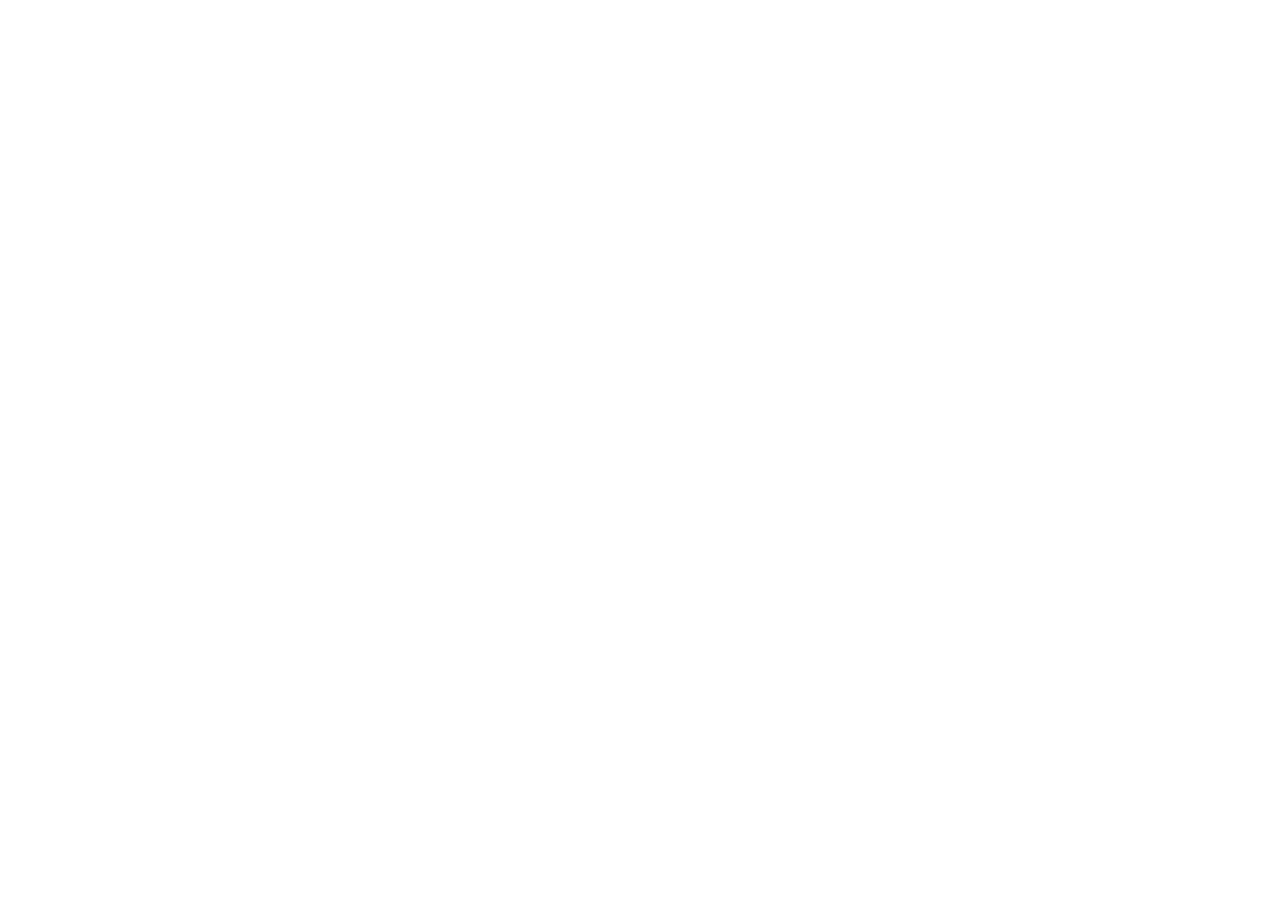
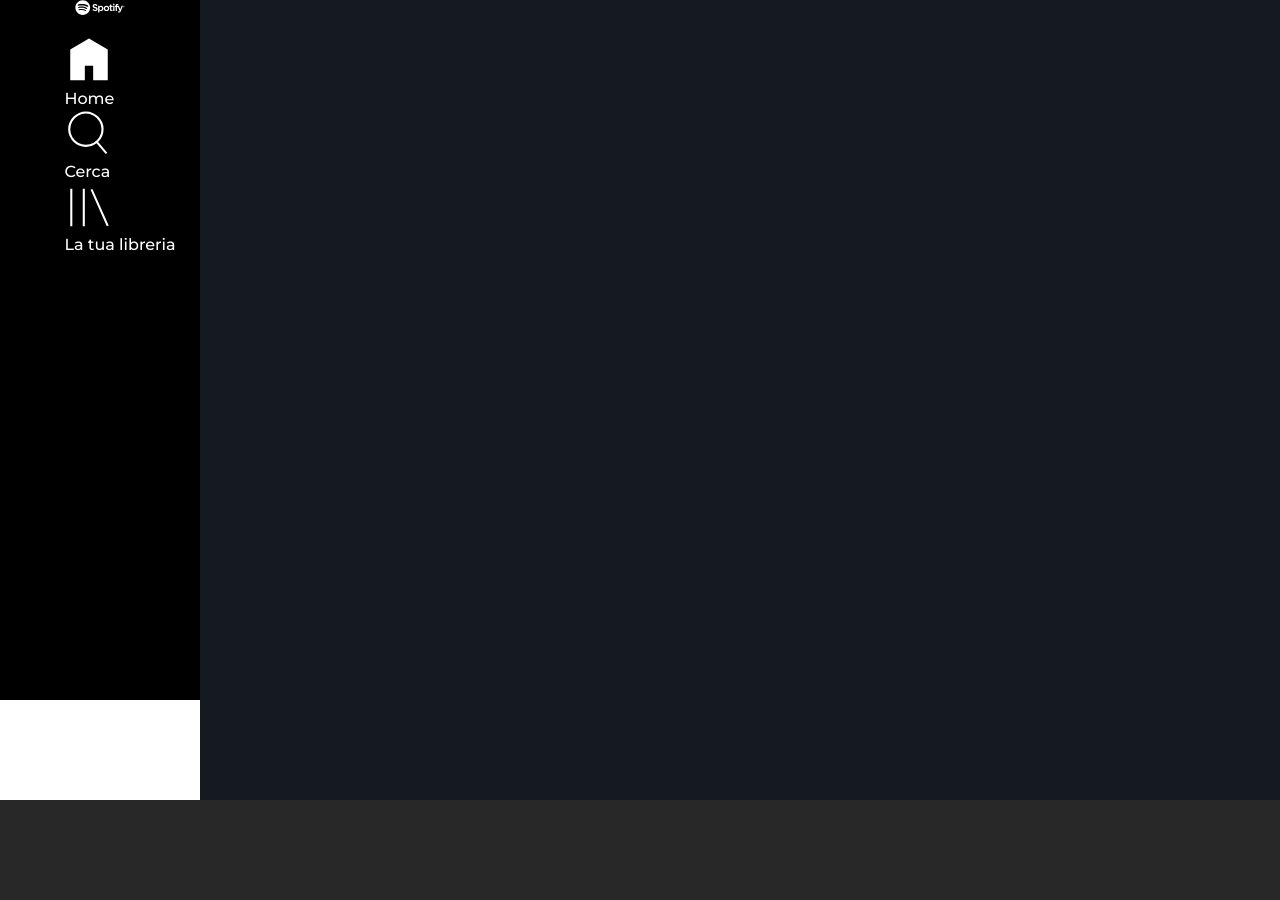
Before and after one commit to DennisEmp/html-css-spotifyweb, a plain HTML site: page index.html in a window 1280 px wide. Before the commit the page ends 800 px from the top, so only its background shows below. Drawn offline with Linux system fonts and the light colour scheme.

Commit message:
impostazione pagina

```diff
--- a/index.html
+++ b/index.html
@@ -5,12 +5,36 @@
     <meta http-equiv="X-UA-Compatible" content="IE=edge">
     <meta name="viewport" content="width=device-width, initial-scale=1.0">
     <link rel="preconnect" href="https://fonts.googleapis.com">
-<link rel="preconnect" href="https://fonts.gstatic.com" crossorigin>
-<link href="https://fonts.googleapis.com/css2?family=Montserrat:wght@100;200;300;500;700&display=swap" rel="stylesheet">
+    <link rel="preconnect" href="https://fonts.gstatic.com" crossorigin>
+    <link href="https://fonts.googleapis.com/css2?family=Montserrat:wght@100;200;300;500;700&display=swap" rel="stylesheet">
+    <script src="https://kit.fontawesome.com/1d86bf17be.js" crossorigin="anonymous"></script>
+    <link rel="stylesheet" href="style.css">
     <title>Spotify</title>
 </head>
 <body>
-
+    <main>
+        <div class="container">
+            <nav class="left-menu">
+                <img src="img/logo.svg" alt="logo">
+                <ul>
+                    <li class="list-menu">
+                        <img src="img/home.svg" alt="home">
+                        <p>Home</p>
+                    </li>
+                    <li class="list-menu">
+                        <img src="img/search.svg" alt="search">
+                        <p>Cerca</p>
+                    </li>
+                    <li class="list-menu">
+                        <img src="img/libreria.svg" alt="libreria">
+                        <p>La tua libreria</p>
+                    </li>
+                </ul>
+            </nav>
+            <div class="pagina"></div>
+        </div>
+        <nav class="navbar-bottom"></nav>
+    </main>
 
 </body>
 </html>
--- a/style.css
+++ b/style.css
@@ -1,3 +1,39 @@
 * {
     margin: 0 auto;
 }
+
+.container {
+    width: 100%;
+    height: 100vh;
+    display: flex;
+    flex-direction: row;
+}
+
+.left-menu {
+    background-color: #000000;
+    width: 200px;
+    display: flex;
+    flex-direction: column;
+    align-items: flex-start;
+    gap: 20px;
+    height: calc(100vh - 100px);
+}
+
+.pagina {
+    width: calc(100% - 200px);
+    background-color: #141922;
+}
+
+.navbar-bottom {
+    height: 100px;
+    background-color: #282828;
+}
+
+.left-menu img {
+    width: 50px;
+}
+
+.left-menu p {
+    color: #fff;
+    font-family: Montserrat;
+}
```
Also changed, not shown: img/.logo~imageoptim.svg (added), 2 other files.
